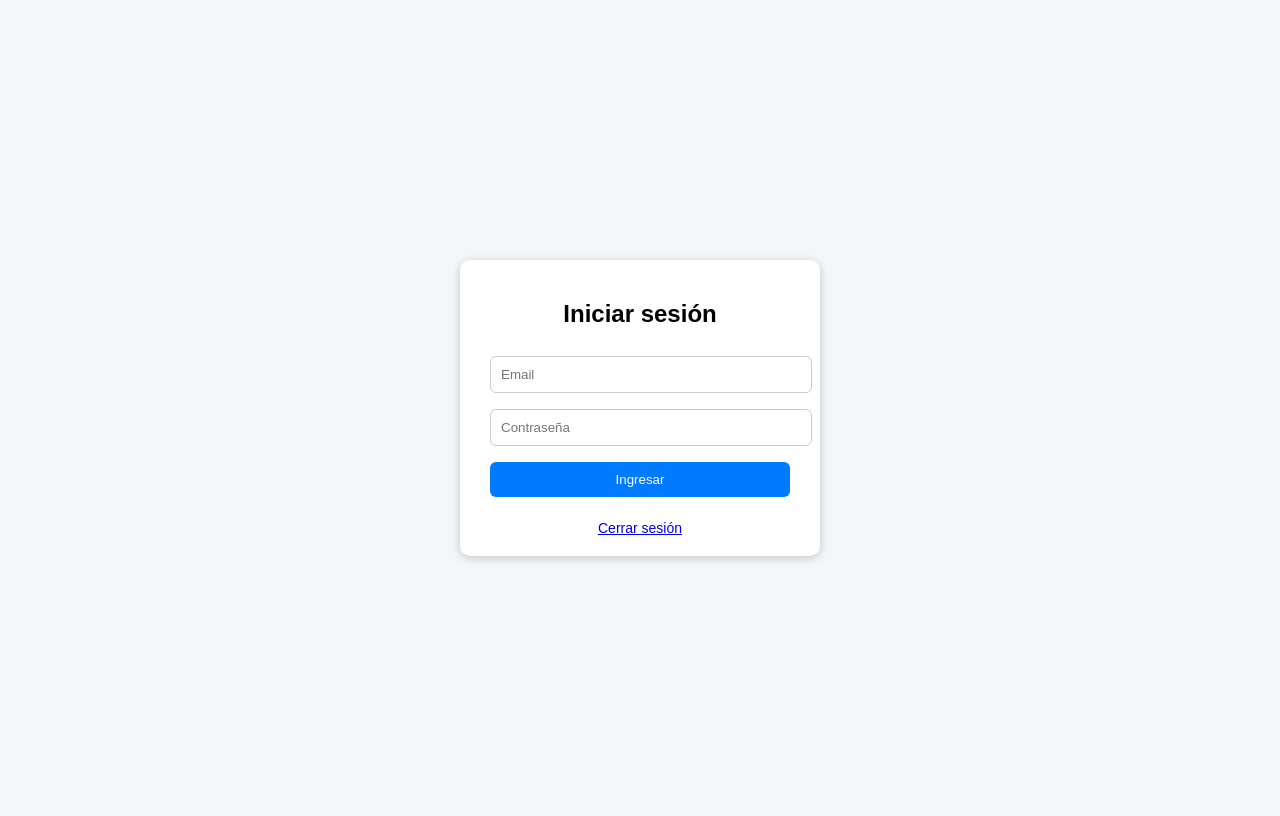
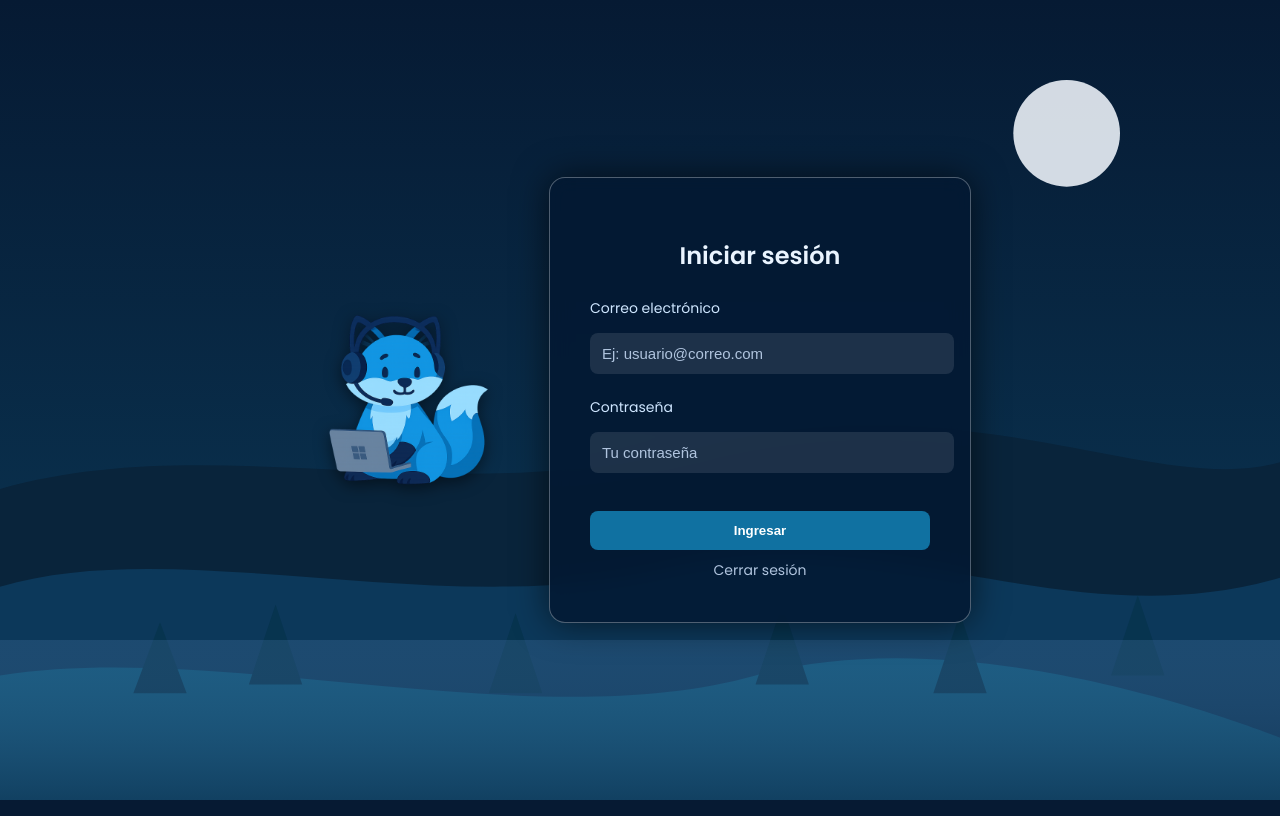
Before and after one commit to luciagarcia2/Chatbotfox, a PHP site: page /Login.php in a window 1280 px wide. Run offline with PHP 8.4, Linux system fonts and the light colour scheme.

Commit message:
acomodamos login

```diff
--- a/Login.php
+++ b/Login.php
@@ -8,64 +8,34 @@ unset($_SESSION['error']);
 <html lang="es">
 <head>
     <meta charset="UTF-8">
+    <link rel="stylesheet" href="./css/Login.css" />
     <title>Login</title>
-    <style>
-        body {
-            font-family: Arial, sans-serif;
-            background: #f4f6f9;
-            display: flex;
-            justify-content: center;
-            align-items: center;
-            height: 100vh;
-        }
-        .login-box {
-            background: #fff;
-            padding: 20px 30px;
-            border-radius: 10px;
-            box-shadow: 0 2px 10px rgba(0,0,0,0.2);
-            width: 300px;
-            text-align: center;
-        }
-        .login-box h2 {
-            margin-bottom: 20px;
-        }
-        .login-box input {
-            width: 100%;
-            padding: 10px;
-            margin: 8px 0;
-            border: 1px solid #ccc;
-            border-radius: 6px;
-        }
-        .login-box input[type="submit"] {
-            background: #007bff;
-            color: white;
-            border: none;
-            cursor: pointer;
-        }
-        .login-box input[type="submit"]:hover {
-            background: #0056b3;
-        }
-        .error {
-            color: red;
-            margin-bottom: 10px;
-        }
-        .logout {
-            margin-top: 15px;
-            font-size: 14px;
-        }
-    </style>
 </head>
 <body>
+    <div class="contenedor-login">
+        <!-- 🦊 Mascota lateral -->
+        <img src="./css/fox.png"
+             alt="Mascota Fox" class="mascota lado">
+
+        <!-- Caja del login -->
         <div class="login-box">
             <h2>Iniciar sesión</h2>
 
             <?php if ($error): ?>
-            <p class="error"><?= $error ?></p>
+                <p class="error" role="alert"><?= htmlspecialchars($error) ?></p>
             <?php endif; ?>
 
             <form method="POST" action="./Controller/LoginController.php?action=login">
-            <input type="text" name="mail" placeholder="Email" required />
-            <input type="password" name="clave" placeholder="Contraseña" required />
+                <div class="campo">
+                    <label for="mail">Correo electrónico</label>
+                    <input type="text" id="mail" name="mail" placeholder="Ej: usuario@correo.com" required autocomplete="username" />
+                </div>
+
+                <div class="campo">
+                    <label for="clave">Contraseña</label>
+                    <input type="password" id="clave" name="clave" placeholder="Tu contraseña" required autocomplete="current-password" />
+                </div>
+
                 <input type="submit" name="aceptar" value="Ingresar" />
             </form>
 
@@ -73,5 +43,6 @@ unset($_SESSION['error']);
                 <a href="./Controller/LoginController.php?action=logout">Cerrar sesión</a>
             </div>
         </div>
+    </div>
 </body>
 </html>
--- /dev/null
+++ b/css/Login.css
@@ -0,0 +1,139 @@
+/* === Login.css === */
+/* Estilo con fondo de bosque azul + zorrito lateral, accesible y moderno */
+
+@import url('https://fonts.googleapis.com/css2?family=Poppins:wght@400;600&display=swap');
+
+body {
+  margin: 0;
+  padding: 0;
+  height: 100vh;
+  font-family: 'Poppins', sans-serif;
+  display: flex;
+  align-items: center;
+  justify-content: center;
+  background: url('../css/fondo-bosque.svg') no-repeat center center fixed;
+  background-size: cover;
+  color: #eaf4ff;
+}
+
+/* Contenedor general (mascota + login) */
+.contenedor-login {
+  display: flex;
+  align-items: center;
+  justify-content: center;
+  gap: 50px;
+  position: relative;
+  z-index: 2;
+}
+
+/* Mascota lateral 🦊 */
+.mascota.lado {
+  width: 190px;
+  height: auto;
+  filter: drop-shadow(0 4px 8px rgba(0, 0, 0, 0.5));
+  animation: mover 4s ease-in-out infinite;
+}
+
+/* @keyframes mover {
+  0%, 100% { transform: translateY(0); }
+  50% { transform: translateY(-10px); }
+} */
+
+/* Caja del login */
+.login-box {
+  background: rgba(3, 24, 50, 0.85);
+  border: 1px solid rgba(255, 255, 255, 0.3);
+  border-radius: 16px;
+  padding: 40px;
+  width: 340px;
+  text-align: center;
+  box-shadow: 0 0 35px rgba(0, 0, 0, 0.6);
+  backdrop-filter: blur(10px);
+  position: relative;
+}
+
+.login-box h2 {
+  color: #eaf4ff;
+  margin-bottom: 25px;
+  font-weight: 600;
+}
+
+/* Inputs */
+.login-box input[type="text"],
+.login-box input[type="password"] {
+  width: 100%;
+  padding: 12px;
+  margin: 8px 0;
+  border-radius: 8px;
+  border: none;
+  background-color: rgba(255, 255, 255, 0.1);
+  color: #fff;
+  font-size: 15px;
+}
+
+.login-box input::placeholder {
+  color: #b0c4de;
+}
+
+/* Botón */
+.login-box input[type="submit"] {
+  background-color: #1071a1;
+  color: #fff;
+  border: none;
+  padding: 12px;
+  border-radius: 8px;
+  width: 100%;
+  margin-top: 15px;
+  cursor: pointer;
+  font-weight: 600;
+  transition: background 0.3s ease, transform 0.2s ease;
+}
+
+.login-box input[type="submit"]:hover {
+  background-color: #1492cc;
+  transform: scale(1.03);
+}
+/* === Accesibilidad visual: labels === */
+.campo {
+  text-align: left;
+  margin-bottom: 15px;
+}
+
+.campo label {
+  display: block;
+  font-size: 14px;
+  color: #cfe6ff;
+  margin-bottom: 6px;
+  font-weight: 500;
+}
+
+.campo input {
+  width: 100%;
+}
+
+/* Mensaje de error */
+.error {
+  background: rgba(255, 0, 0, 0.2);
+  color: #ffdada;
+  padding: 8px;
+  border-radius: 6px;
+  margin-bottom: 15px;
+}
+
+/* Enlace de logout */
+.logout a {
+  color: #b0c4de;
+  font-size: 14px;
+  text-decoration: none;
+  display: inline-block;
+  margin-top: 10px;
+}
+.logout a:hover {
+  text-decoration: underline;
+}
+
+/* Accesibilidad adicional */
+:focus-visible {
+  outline: 2px solid #1492cc;
+  outline-offset: 3px;
+}
```
Also changed, not shown: css/fondo-bosque.svg (added), css/fox.png (added). Lines whose indentation alone changed are shown as unchanged.
